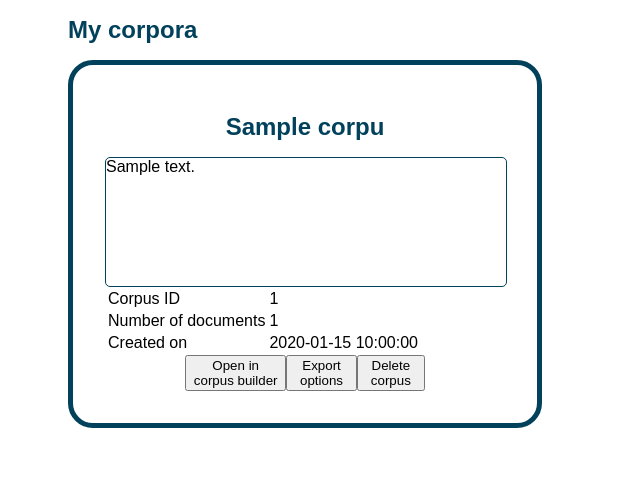
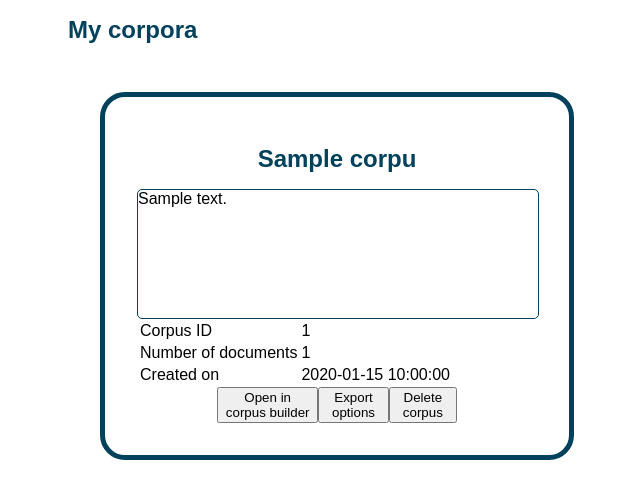
Before and after one commit to KBNLresearch/ProtoCST, a Flask app: template cst/templates/extract/overview.html in a window 1280 px wide. Shown: the part 116-615 px from the top of the page, without its empty margins (20-660 px from the left). Run offline with Flask 2, Linux system fonts and the light colour scheme; the template is opened without the code that fills it: most values are stand-ins (such as "Sample title", 1, 10 or a date in 2020); some libraries are stand-ins or nearby versions.

Commit message:
Space around corpus cards

```diff
--- a/cst/static/css/style.css
+++ b/cst/static/css/style.css
@@ -28,12 +28,12 @@ input[type=submit] { align-self: start; min-width: 10em; }
 .corpora-container {
   display:flex;
   flex-direction: row;
-    flex-wrap: wrap;
-
+  flex-wrap: wrap;
 }
 
 .corpus-card {
   padding: 2rem;
+  margin: 2rem;
   width: 25rem;
   max-width: 25rem;
   border: 5px solid #01415b;
```
